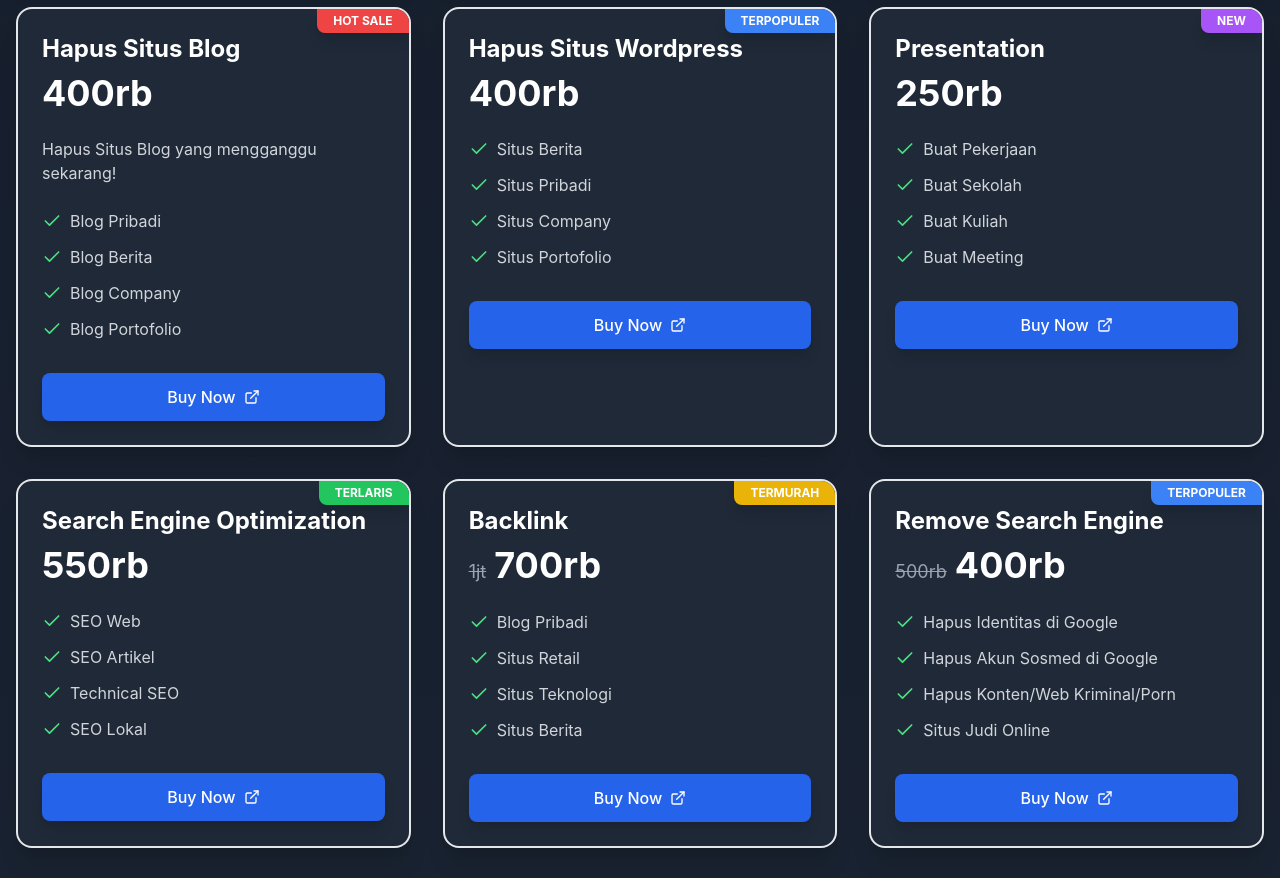
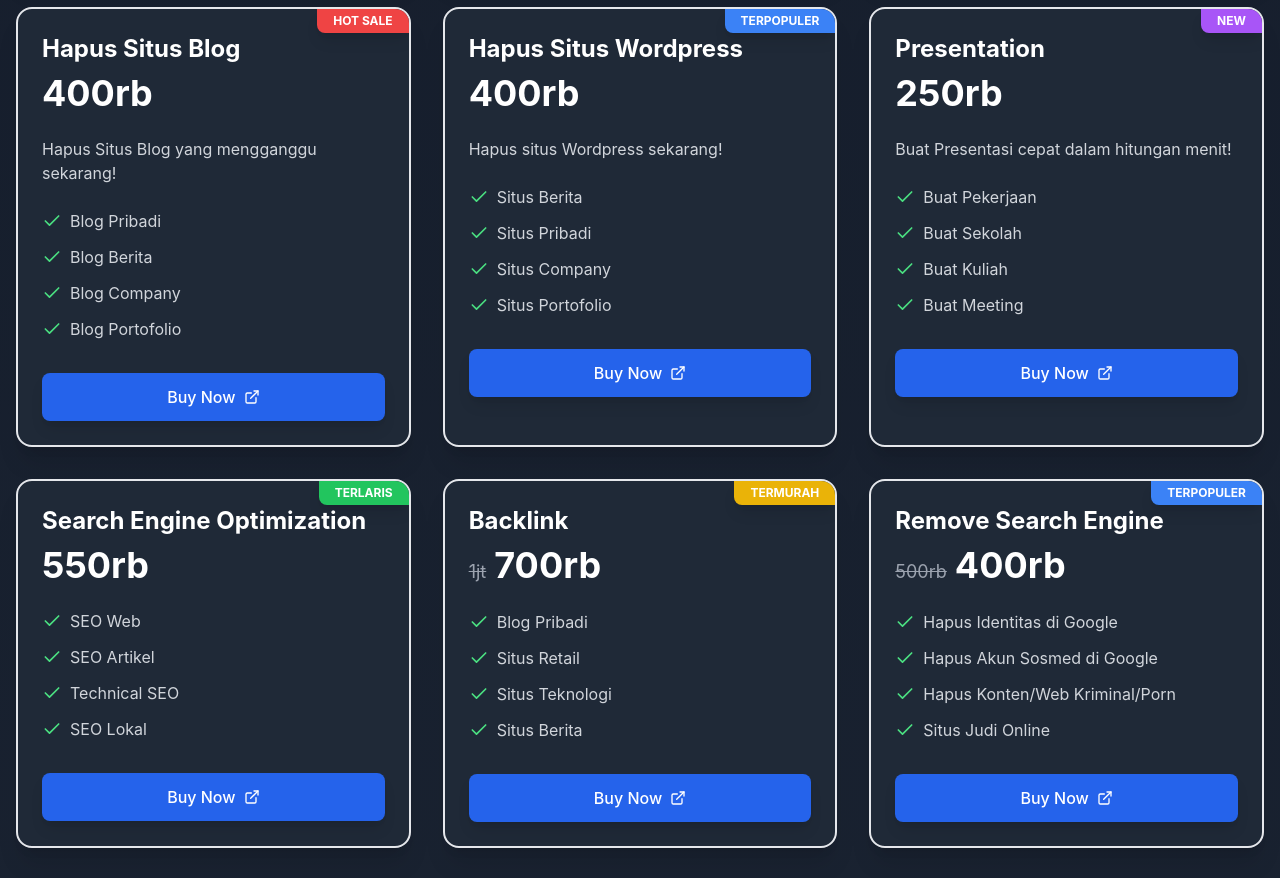
Before and after one commit to sibershopstore/pricing, a React (Vite) app: page / in a window 1280 px wide. Shown: the part 2160-3038 px from the top of the page. Built offline with nearby package versions, Linux system fonts and the light colour scheme.

Commit message:
Update pricingData.ts

```diff
--- a/src/data/pricingData.ts
+++ b/src/data/pricingData.ts
@@ -130,7 +130,7 @@ export const pricingPlans: PricingPlan[] = [
     id: 'hapus-situs-wordpress',
     title: 'Hapus Situs Wordpress',
     price: '400rb',
-    description: '',
+    description: 'Hapus situs Wordpress sekarang!',
     features: ['Situs Berita', 'Situs Pribadi', 'Situs Company', 'Situs Portofolio'],
     badge: 'TERPOPULER',
     category: 'web'
@@ -139,7 +139,7 @@ export const pricingPlans: PricingPlan[] = [
     id: 'presentation',
     title: 'Presentation',
     price: '250rb',
-    description: '',
+    description: 'Buat Presentasi cepat dalam hitungan menit!',
     features: ['Buat Pekerjaan', 'Buat Sekolah', 'Buat Kuliah', 'Buat Meeting'],
     badge: 'NEW',
     category: 'web'
```
